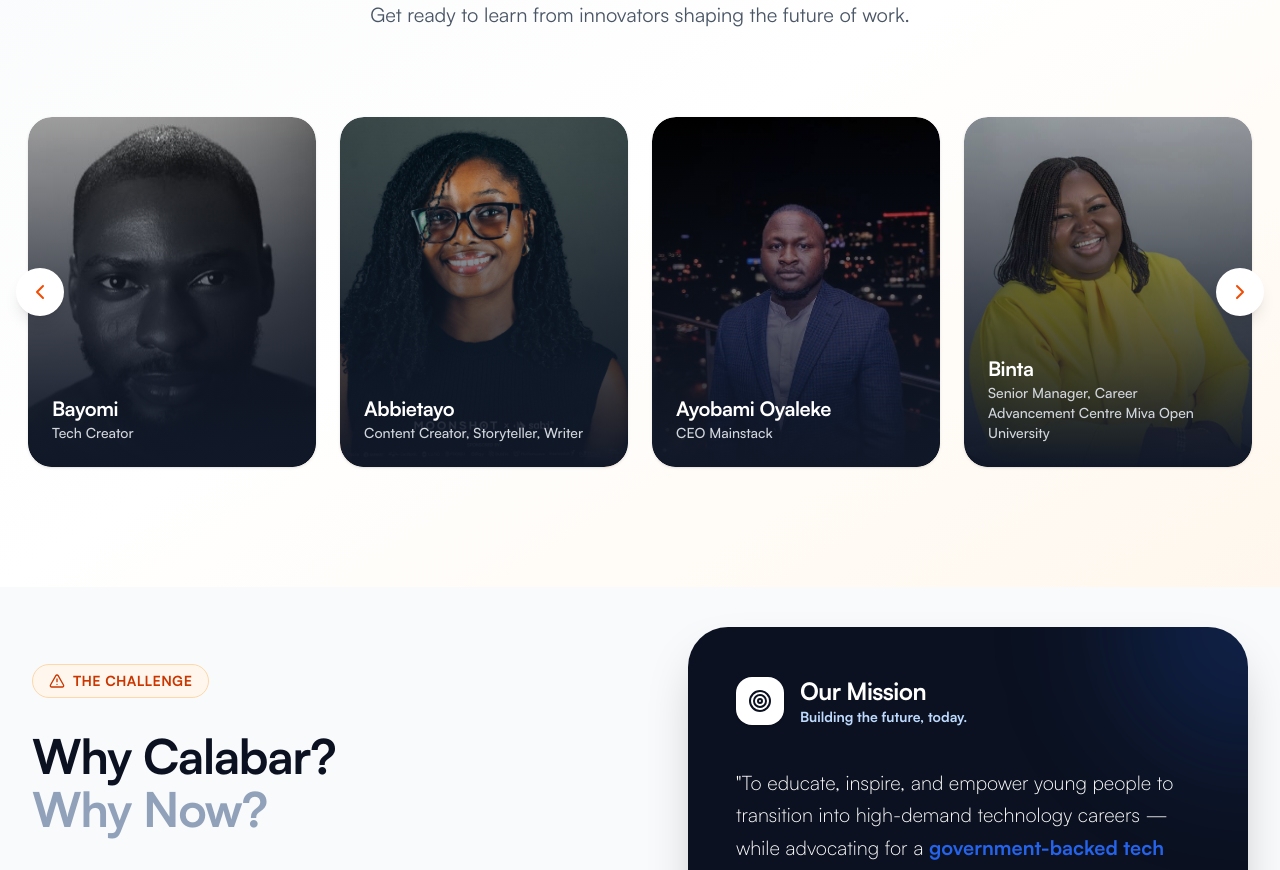
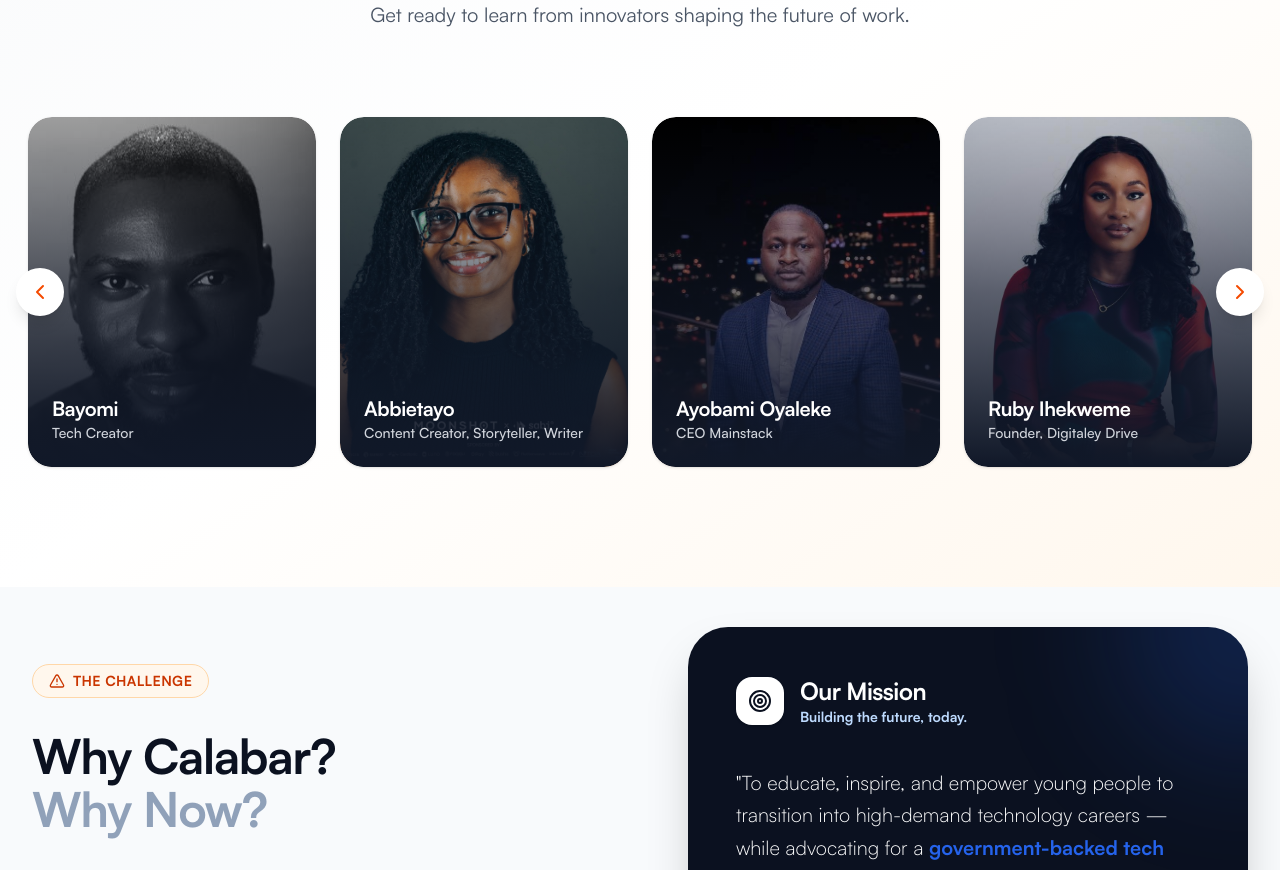
Before and after one commit to Olawoyin1/CTS, a React (Vite) app: page / in a window 1280 px wide. Shown: the part 2195-3065 px from the top of the page. Built offline with nearby package versions, Linux system fonts and the light colour scheme; grey boxes are pictures that could not be loaded.

Commit message:
rearrangement4

```diff
--- a/src/components/Speakers.tsx
+++ b/src/components/Speakers.tsx
@@ -83,21 +83,21 @@ export default function Speakers() {
       title: "CEO Mainstack",
       image: "/Images/s2.jpeg",
     },
-    {
-      name: "Binta",
-      title: "Senior Manager, Career Advancement Centre Miva Open University",
-      image: "/Images/miva.jpeg",
-    },
-    {
-      name: "Ebuka Emmanuel Arinze",
-      title: "Chief Product Officer, Kredete",
-      image: "/Images/ebuka.jpg",
-    },
-    {
-      name: "Oyinkansola Badejo",
-      title: "Financial Literacy Advocate",
-      image: "/Images/oyin.jpg",
-    },
+    // {
+    //   name: "Binta",
+    //   title: "Senior Manager, Career Advancement Centre Miva Open University",
+    //   image: "/Images/miva.jpeg",
+    // },
+    // {
+    //   name: "Ebuka Emmanuel Arinze",
+    //   title: "Chief Product Officer, Kredete",
+    //   image: "/Images/ebuka.jpg",
+    // },
+    // {
+    //   name: "Oyinkansola Badejo",
+    //   title: "Financial Literacy Advocate",
+    //   image: "/Images/oyin.jpg",
+    // },
     {
       name: "Ruby Ihekweme",
       title: "Founder, Digitaley Drive",
```
